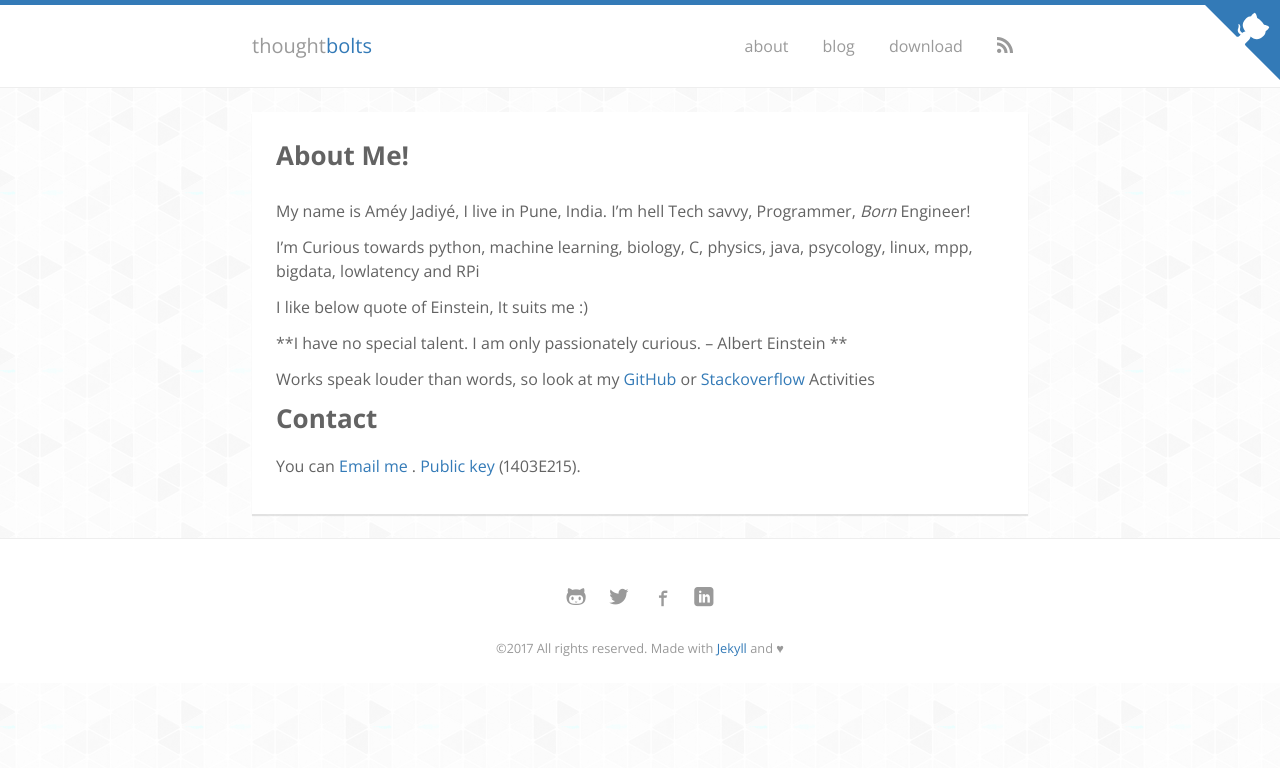
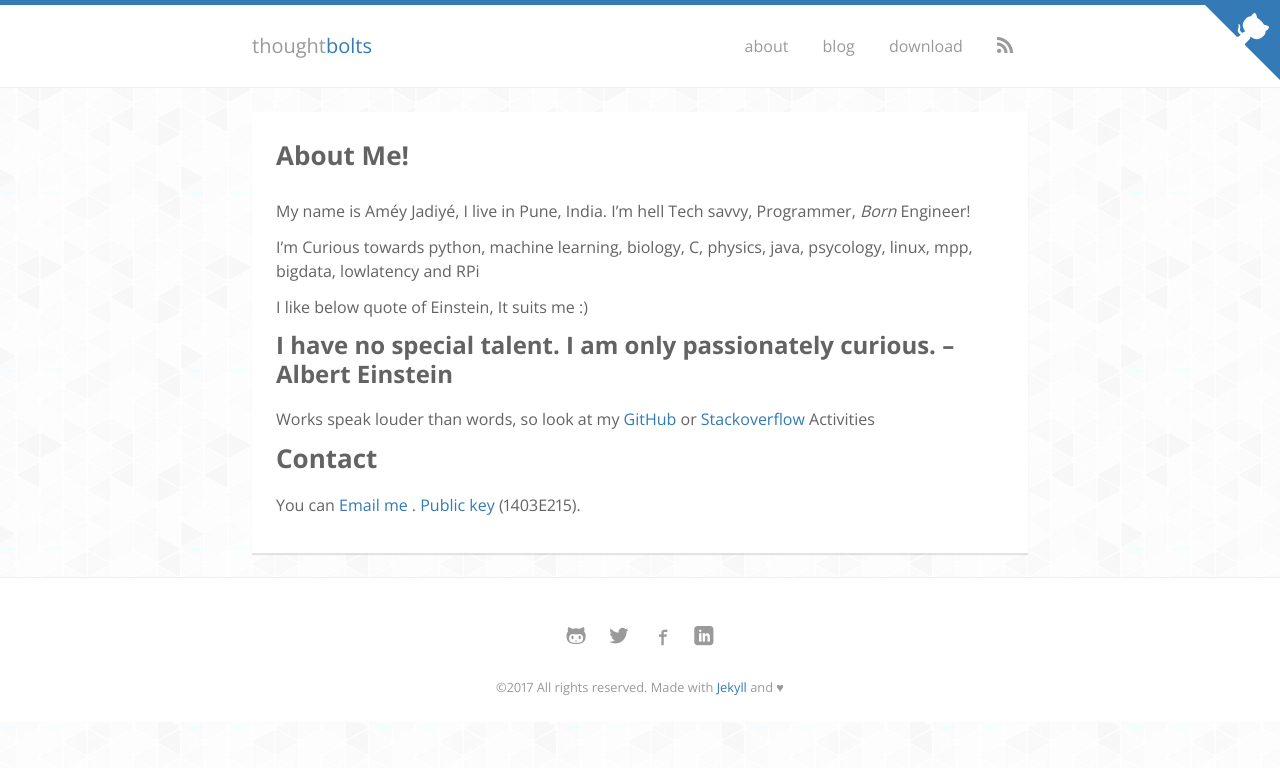
Before and after one commit to thoughtbolts/thoughtbolts.github.io, a Jekyll site: the page built from about.md, in a window 1280 px wide. Shown: the top 768 px of the page. Built offline with Jekyll 4.4.1, drawn with Linux system fonts in a browser that asks for light colours; nearby versions of some CDN libraries; some web fonts are replaced.

```diff
--- a/about.md
+++ b/about.md
@@ -10,7 +10,7 @@ I'm Curious towards python, machine learning, biology, C, physics, java, psycolo
 
 I like below quote of Einstein, It suits me :)
 
-**I have no special talent. I am only passionately curious. – Albert Einstein **
+### I have no special talent. I am only passionately curious. – Albert Einstein
 
 Works speak louder than words, so look at my [GitHub](https://github.com/ameyjadiye) or [Stackoverflow](http://stackoverflow.com/users/2664649/amey-jadiye) Activities
 
```
